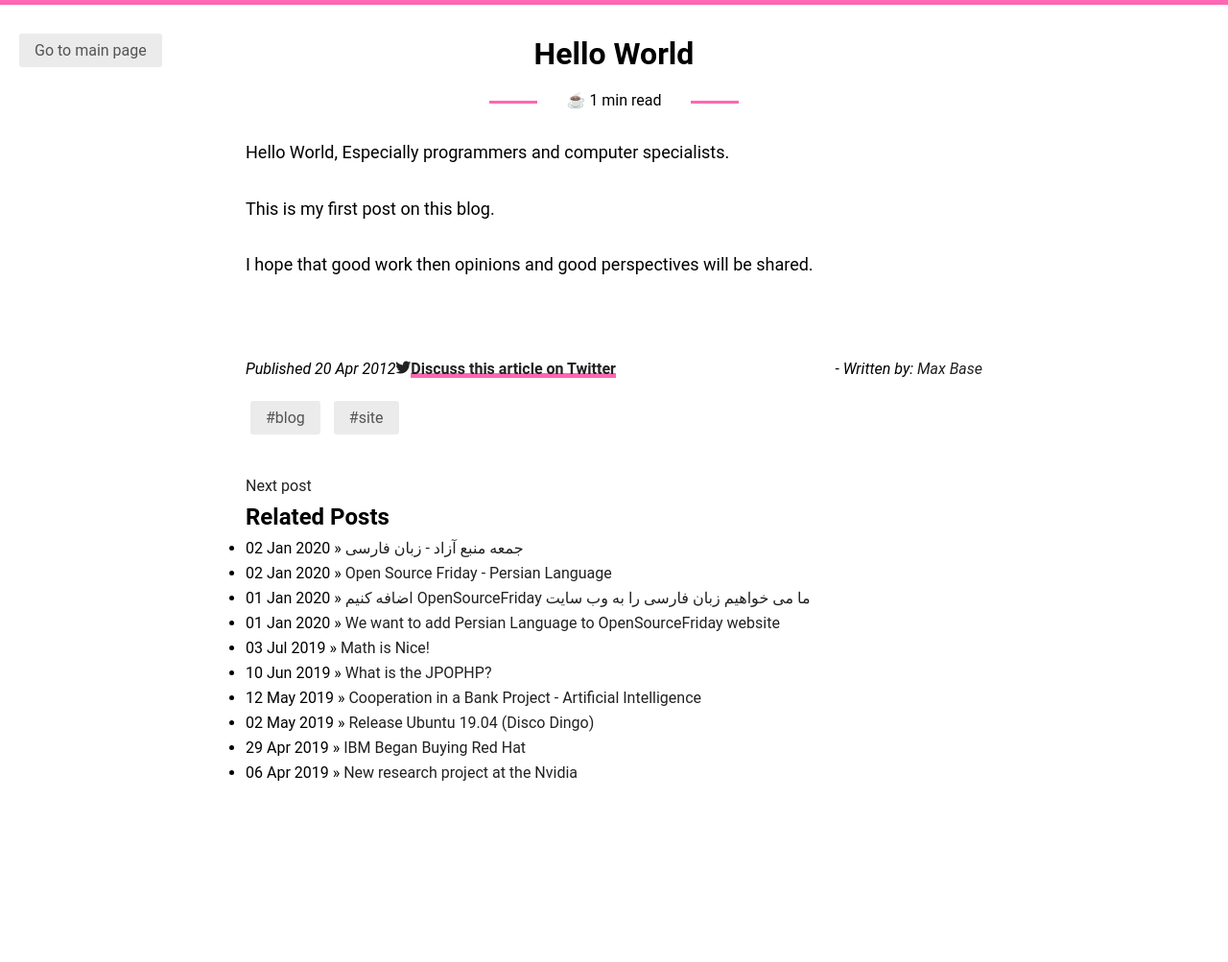
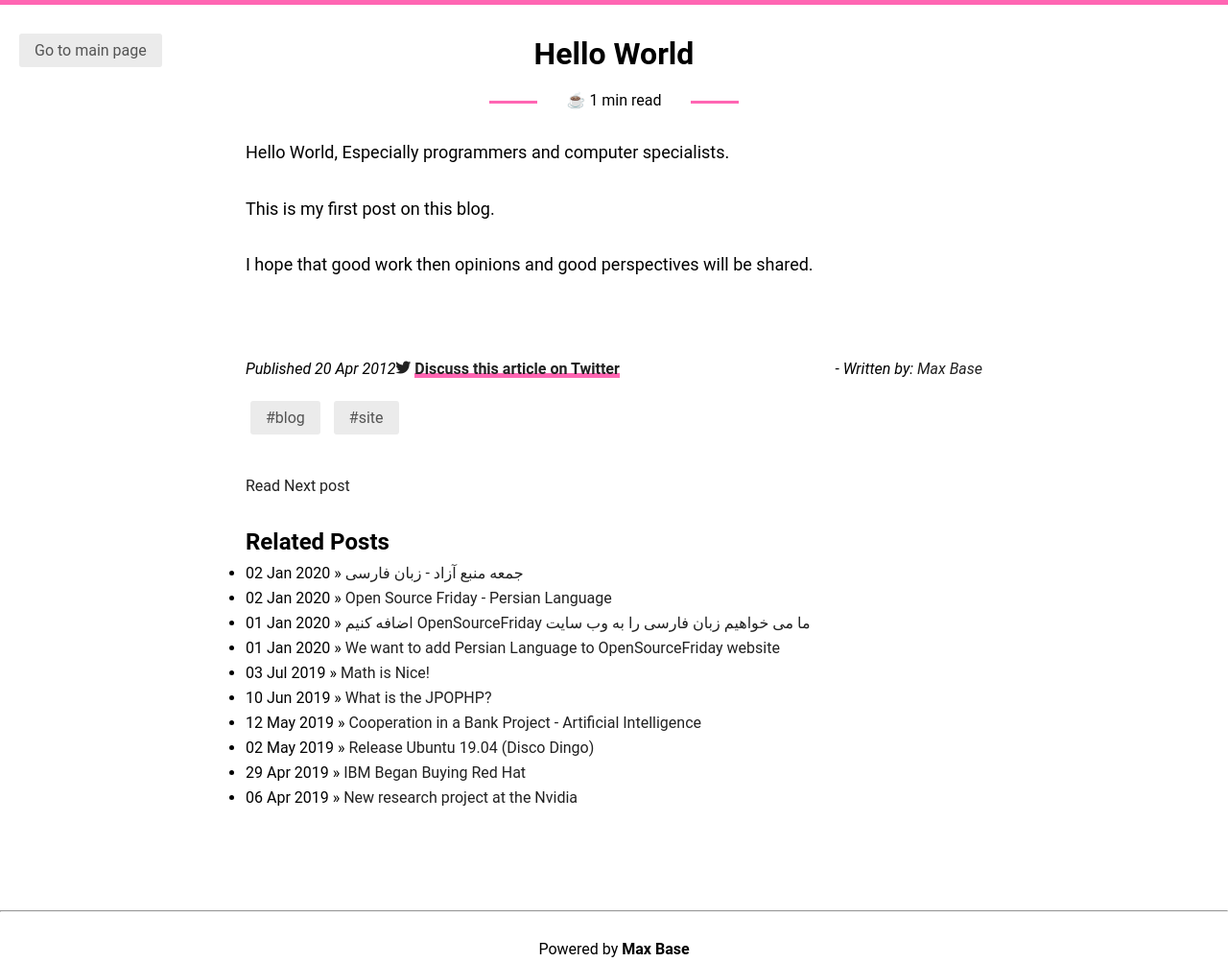
Before and after one commit to BaseMax/MaxBase.org, a Jekyll site: the page built from _posts/2012-04-20-en-Hello.md, in a window 1280 px wide. Shown: the whole page at 96% size. Built offline with Jekyll 4.4.1, drawn with Linux system fonts in a browser that asks for light colours; before the commit the page ends 900 px from its top, so only the background shows below that.

Commit message:
Add footer, Modify post page...

```diff
--- a/_layouts/default.html
+++ b/_layouts/default.html
@@ -26,5 +26,12 @@ layout: compress
 	</head>
 	<body>
 		{{ content }}
+
+		<br><br>
+		<hr>
+		<br>
+		<center>
+			Powered by <b>Max Base</b>
+		</center>
 	</body>
 </html>
--- a/_layouts/post.html
+++ b/_layouts/post.html
@@ -44,22 +44,22 @@ layout: default
 				</div>
 
 				<div class="post-single-meta">
-					<span class="post-single-date">
+					<div class="post-single-date">
 						{% if page.lang == "fa" %}
 						- منتشر شده در
 						{% else %}
 						Published
 						{% endif %}
-						<span>{{ page.date | date_to_string }}</span>
-					</span>
-					<span class="post-single-author">
+						<label>{{ page.date | date_to_string }}</label>
+					</div>
+					<div class="post-single-author">
 						{% if page.lang == "fa" %}
-						نویسنده: <span><a href="https://maxbase.org/">مکس بیس</span>
+						نویسنده: <label><a href="https://maxbase.org/">مکس بیس</label>
 						{% else %}
-						- Written by: <span><a href="https://maxbase.org/">Max Base</span>
+						- Written by: <label><a href="https://maxbase.org/">Max Base</label>
 						{% endif %}
-					</span>
-					<span class="post-single-comments">
+					</div>
+					<div class="post-single-comments">
 						<span class="ti-twitter-alt"></span>
 						<a class="link-underlined" href="https://mobile.twitter.com/search?q={{ site.url }}{{ post.url }}" target="_blank" rel="noopener noreferrer">
 							{% if page.lang == "fa" %}
@@ -68,7 +68,7 @@ layout: default
 							Discuss this article on Twitter
 							{% endif %}
 						</a>
-					</span>
+					</div>
 				</div>
 
 				<div class="clear"></div>
@@ -87,7 +87,7 @@ layout: default
 							{% if page.lang == "fa" %}
 							<a href="{{ post.url }}">مشاهده مطلب بعدی</a>
 							{% else %}
-							<a href="{{ post.url }}">Next post</a>
+							<a href="{{ post.url }}">Read Next post</a>
 							{% endif %}
 							{% break %}
 						{% endif %}
@@ -100,9 +100,11 @@ layout: default
 
 			</div>
 
+			<br>
+
 			<div id="related">
 				{% if page.lang == "fa" %}
-				<h2>مطالب مرتبط</h2>
+				<h2 class="float-rtl">مطالب مرتبط</h2>
 				{% else %}
 				<h2>Related Posts</h2>
 				{% endif %}
@@ -113,6 +115,8 @@ layout: default
 				</ul>
 			</div>
 
+			<br><br>
+
 		</main>
 		<ul class="tags fix-top-left">
 			<li>
```
